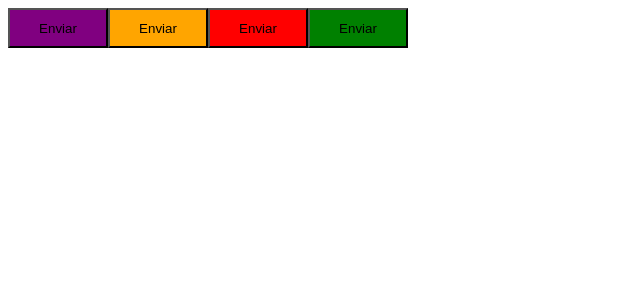
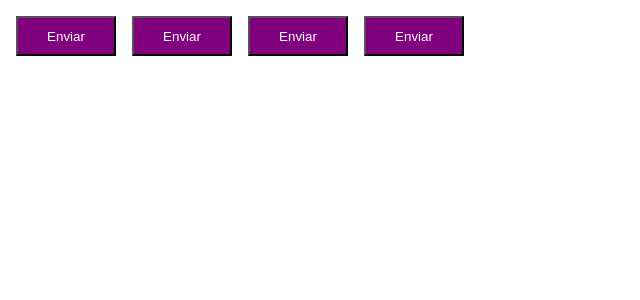
Before and after one commit to gabrielgamboa/ignite-timer, a React (Vite) app: page / in a window 1280 px wide. Shown: the top 300 px of the page, without its empty margins (0-640 px from the left). Built offline with nearby package versions, Linux system fonts and the light colour scheme.

Commit message:
feat: default themes with styled components

```diff
--- a/src/App.tsx
+++ b/src/App.tsx
@@ -1,16 +1,18 @@
 import { useState } from 'react'
+import { ThemeProvider } from 'styled-components'
 import { Button } from './components/Button'
+import { defaultTheme } from './styles/themes/default'
 
 function App() {
   const [count, setCount] = useState(0)
 
   return (
-    <>
+    <ThemeProvider theme={defaultTheme}>
       <Button variant='primary'></Button>
       <Button variant='secondary'></Button>
       <Button variant='danger'></Button>
       <Button variant='success'></Button>
-    </>
+    </ThemeProvider>
   )
 }
 
--- a/src/components/Button.styles.ts
+++ b/src/components/Button.styles.ts
@@ -16,8 +16,11 @@
 export const ButtonContainer = styled.button<ButtonContainerProps>`
   width: 100px;
   height: 40px;
+  background-color: ${(props) => props.theme.primary};
+  color: ${(props) => props.theme.white};
+  margin: 0.5rem;
 
-  ${(props) => {
+  /* ${(props) => {
     return `background-color: ${buttonVariants[props.variant]}`;
-  }};
+  }}; */
 `;
--- /dev/null
+++ b/src/styles/themes/default.ts
@@ -0,0 +1,5 @@
+export const defaultTheme = {
+  white: "#FFF",
+  primary: "purple",
+  secondary: "orange",
+};
```
